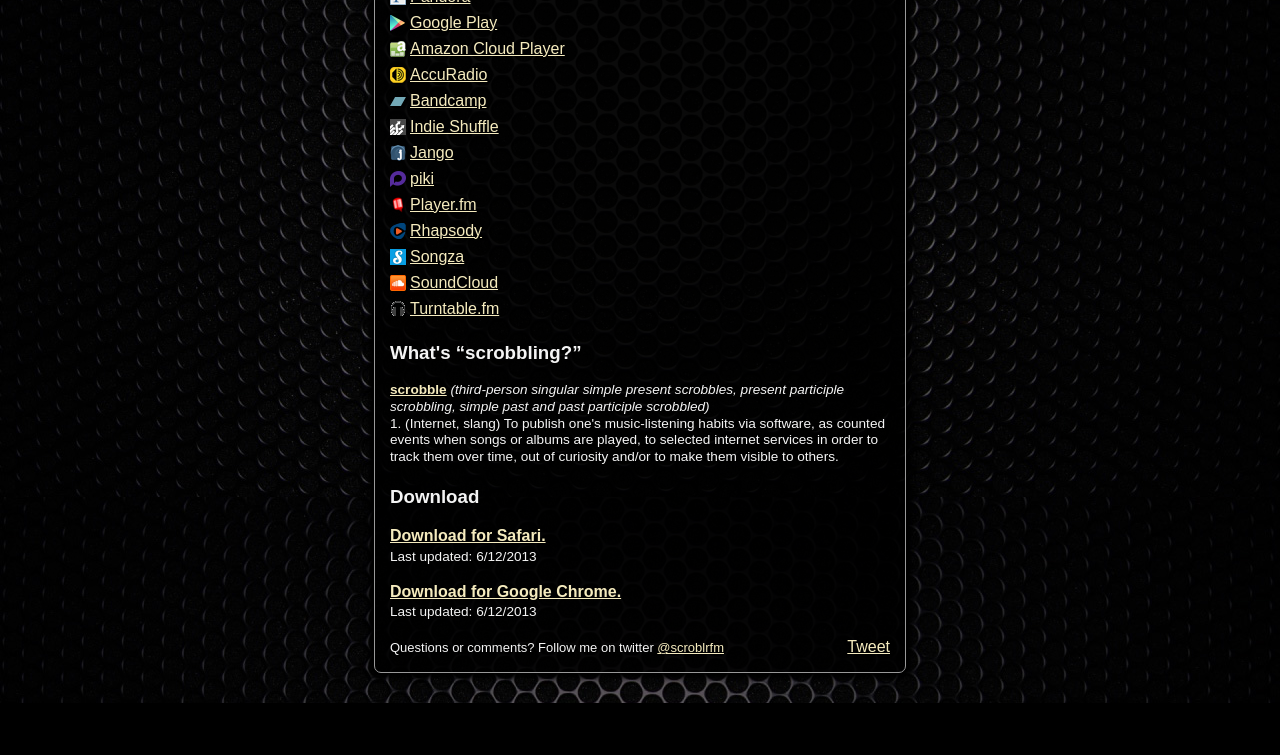
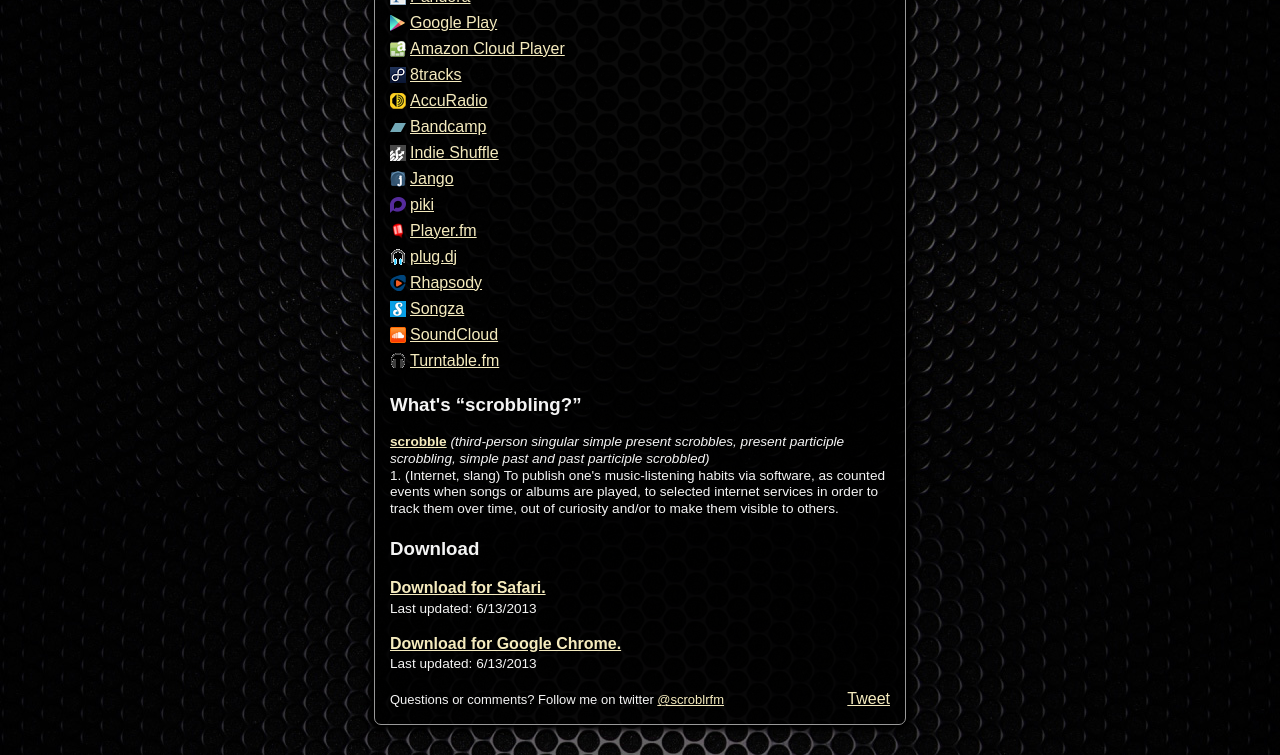
Before and after one commit to cgravolet/scroblr, a plain HTML site: page index.html in a window 1280 px wide. Shown: the part 303-1058 px from the top of the page. Before the commit the page ends 1006 px from the top, so only its background shows below. Drawn offline with Linux system fonts and the light colour scheme; a web font is replaced by a local one.

Commit message:
Updated to version 2.0.2

```diff
--- a/css/style.css
+++ b/css/style.css
@@ -112,6 +112,7 @@
 					padding-left: 20px;
 					}
 
+				#supported li.eighttracks a { background-image: url(../img/icons/eighttracks.png); }
 				#supported li.accuradio a { background-image: url(../img/icons/accuradio.png); }
 				#supported li.amazon a { background-image: url(../img/icons/amazon.png); }
 				#supported li.bandcamp a { background-image: url(../img/icons/bandcamp.png); }
@@ -120,6 +121,7 @@
 				#supported li.jango a { background-image: url(../img/icons/jango.png); }
 				#supported li.piki a { background-image: url(../img/icons/piki.png); }
 				#supported li.playerfm a { background-image: url(../img/icons/playerfm.png); }
+				#supported li.plugdj a { background-image: url(../img/icons/plugdj.png); }
 				#supported li.rhapsody a { background-image: url(../img/icons/rhapsody.png); }
 				#supported li.songza a { background-image: url(../img/icons/songza.png); }
 				#supported li.soundcloud a { background-image: url(../img/icons/soundcloud.png); }
--- a/index.html
+++ b/index.html
@@ -49,12 +49,14 @@
 				<li class="pandora"><a href="http://www.pandora.com">Pandora</a></li>
 				<li class="google"><a href="https://play.google.com/music/listen">Google Play</a></li>
 				<li class="amazon"><a href="http://www.amazon.com/b?ie=UTF8&node=2658409011">Amazon Cloud Player</a></li>
+				<li class="eighttracks"><a href="http://8tracks.com">8tracks</a></li>
 				<li class="accuradio"><a href="http://accuradio.com">AccuRadio</a></li>
 				<li class="bandcamp"><a href="http://bandcamp.com">Bandcamp</a></li>
 				<li class="indieshuffle"><a href="http://www.indieshuffle.com">Indie Shuffle</a></li>
 				<li class="jango"><a href="http://www.jango.com">Jango</a></li>
 				<li class="piki"><a href="http://piki.fm">piki</a></li>
 				<li class="playerfm"><a href="http://www.player.fm">Player.fm</a></li>
+				<li class="plugdj"><a href="http://plug.dj">plug.dj</a></li>
 				<li class="rhapsody"><a href="http://www.rhapsody.com">Rhapsody</a></li>
 				<li class="songza"><a href="http://www.songza.com">Songza</a></li>
 				<li class="soundcloud"><a href="http://www.soundcloud.com">SoundCloud</a></li>
@@ -71,10 +73,10 @@
 			<h3>Download</h3>
 
 			<p><strong><a href="scroblr.safariextz">Download for Safari.</a></strong><br />
-				<small>Last updated: 6/12/2013</small></p>
+				<small>Last updated: 6/13/2013</small></p>
 
 			<p><strong><a href="https://chrome.google.com/webstore/detail/mflbcmpjneookibbaeopkfcnegknkgog">Download for Google Chrome.</a></strong><br />
-				<small>Last updated: 6/12/2013</small></p>
+				<small>Last updated: 6/13/2013</small></p>
 		</div>
 		<footer>
 
```
Also changed, not shown: img/icons/eighttracks.png (added), img/icons/plugdj.png (added), 2 other files.
